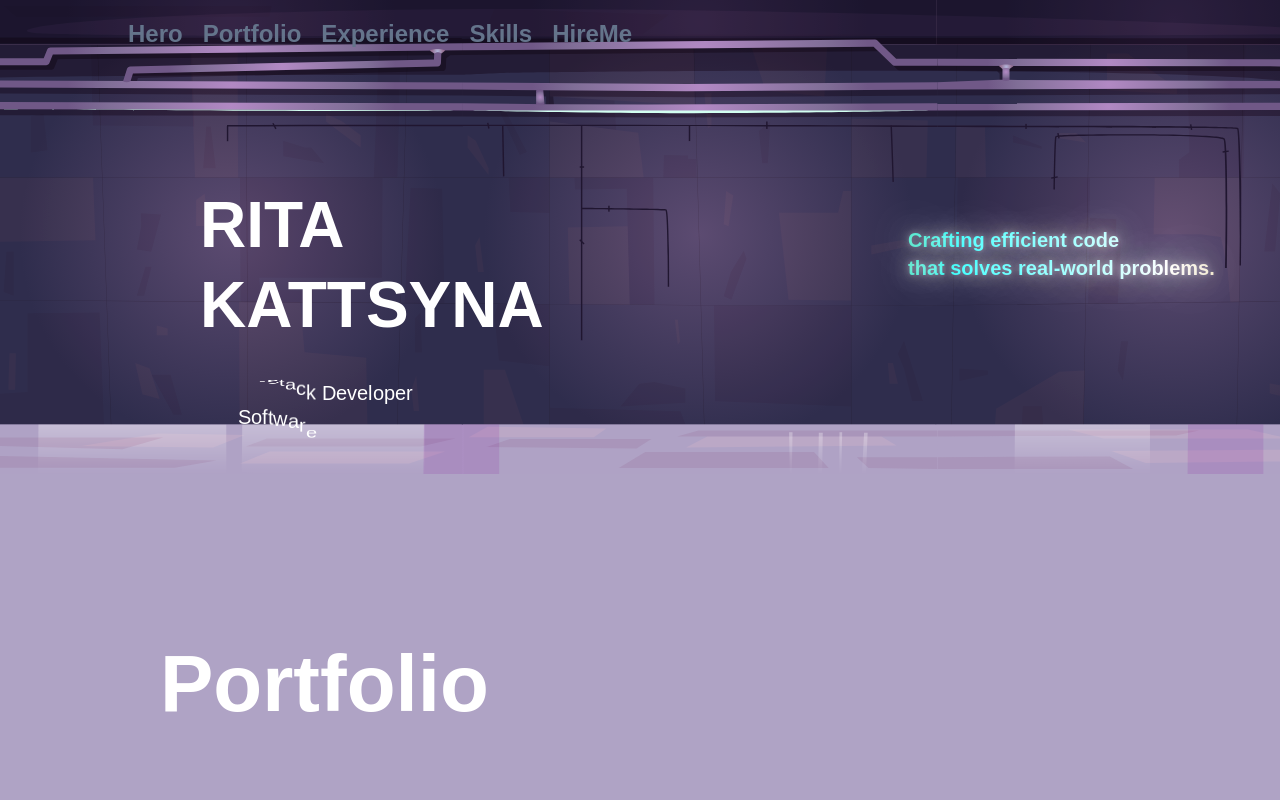
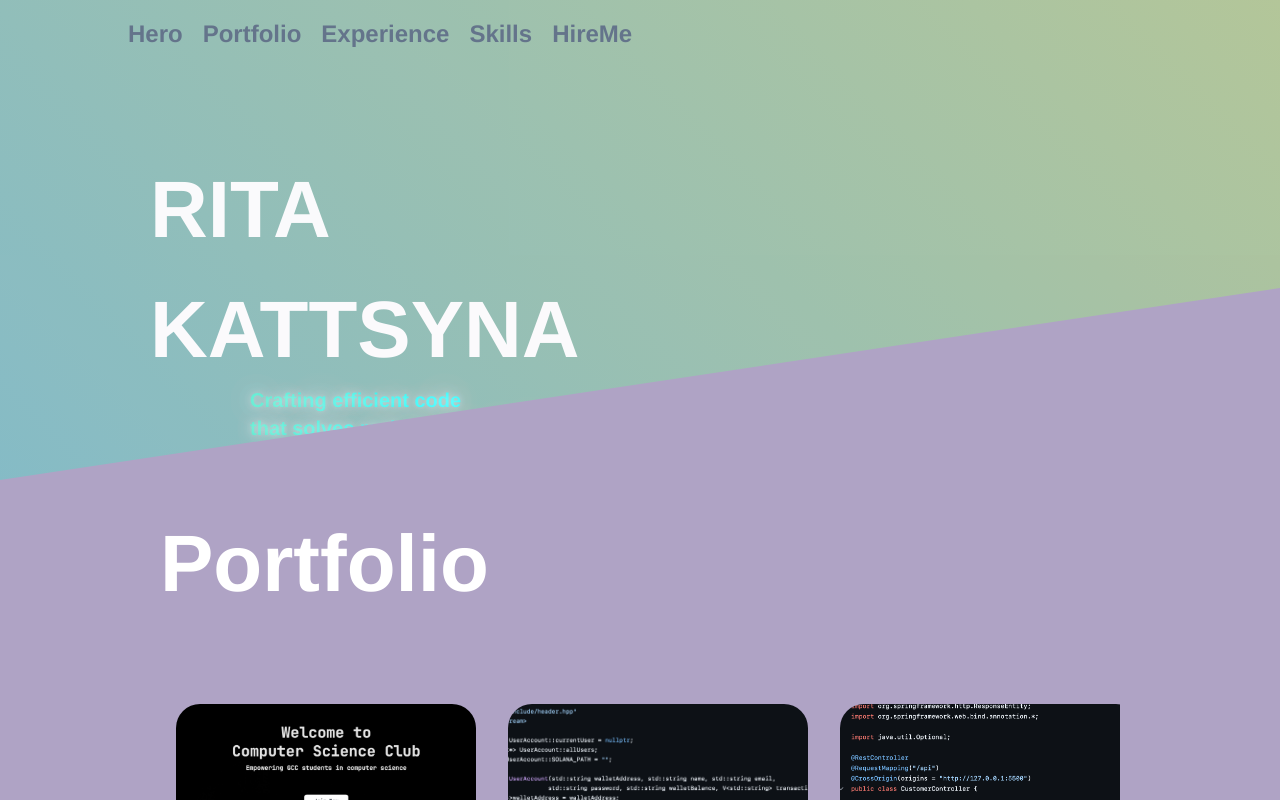
Before and after one commit to prostodiva/kattsyna, a React (Vite) app in the folder frontend/: page /home in a window 1280 px wide. Shown: the top 800 px of the page. Built offline with nearby package versions, Linux system fonts and the light colour scheme.

Commit message:
changed the style of hero

```diff
--- a/frontend/index.css
+++ b/frontend/index.css
@@ -4,11 +4,36 @@
 @tailwind components;
 @tailwind utilities;
 
+.animated-gradient {
+    position: absolute;
+    inset: 0;
+    width: 100%;
+    height: 100%;
+    background: linear-gradient(45deg, #9b6bdf, #b06bdf, #6bb8df, #dfd16b, #df6b9b, #9b6bdf);
+    background-size: 1200% 1200%;
+    animation: gradientMove 45s ease infinite;
+    z-index: 30;
+    clip-path: polygon(0 0, 100% 0, 100% 60%, 0 100%);
+    opacity: 0.95;
+}
+
+@keyframes gradientMove {
+    0% {
+        background-position: 0% 50%;
+    }
+    50% {
+        background-position: 100% 50%;
+    }
+    100% {
+        background-position: 0% 50%;
+    }
+}
+
 * {
     margin: 0;
     padding: 0;
     box-sizing: border-box;
-    font-family: "Montserrat", sans-serif;
+    font-family: "Helvetica", sans-serif;
     scroll-behavior: smooth;
     color-scheme: dark;
 }
--- a/frontend/src/components/Contact.jsx
+++ b/frontend/src/components/Contact.jsx
@@ -30,7 +30,7 @@ const Contact = () => {
                 </motion.div>
             </div>
 
-            <h2 className="text-white text-4xl font-bold mb-8 text-center">I am always up for a chat. Feel free to reach out.</h2>
+            <h2 className="text-white text-4xl font-bold mb-8 text-center font-helvetica">I am always up for a chat. Feel free to reach out.</h2>
             <div className="flex w-full max-w-5xl mx-auto justify-center">
                 <a href="https://www.linkedin.com/in/margarita-kattsyna/" target="_blank" rel="noopener noreferrer" className="block">
                 <ProfileCard {...profile} />
--- a/frontend/src/components/Hero.jsx
+++ b/frontend/src/components/Hero.jsx
@@ -1,27 +1,35 @@
 import "../../index.css";
-import Position from './Position';
-
-import bg from '../assets/parallax/back.svg';
+import { styles } from "../styles/index"
 
 const Hero = ({ scrollContainer }) => {
     return (
-        <section className="parallax">
-            <div className="parallax__content w-full z-30">
+        <section className="relative w-full h-[60vh] flex items-center justify-center overflow-hidden">
+            <div className="absolute inset-0 z-0 pointer-events-none">
+                <div className="w-full h-full diagonal-gradient"></div>
+            </div>
+            <div className="animated-gradient">
                 <div className="w-full lg:w-1/2">
-                    <h1 className='parallax__content_h1 font-bold text-white text-[32px] md:text-[64px] 2xl:text-[96px] leading-tight'>
+                    <h1 className={styles.sectionText}
+                    style={{
+                        marginLeft: "150px",
+                        marginTop: "150px"
+                    }}>
                         RITA <br /> KATTSYNA
                     </h1>
-                    <div>
-                        <Position />
-                    </div>
                 </div>
                 <div>
-                    <div className="parallax__content_p font-bold text-[14px] sm:text-[18px] md:text-[20px] 2xl:text-[24px] leading-[1.4] streaky-glow text-white -mt-48 sm:-mt-56 -ml-4 sm:-ml-8">
+                    <div className="font-bold text-[14px] sm:text-[18px] md:text-[20px] 2xl:text-[24px] leading-[1.4] streaky-glow text-white -mt-48 sm:-mt-56 -ml-4 sm:-ml-8"
+                         style={{
+                             fontFamily: 'sohne-var, "Helvetica Neue", Arial, sans-serif',
+                             fontSize: "20px",
+                             marginLeft: "250px",
+                             top: "220px"
+                         }}
+                    >
                        <p>Crafting efficient code <br /> that solves real-world problems.</p>
                     </div>
                 </div>
             </div>
-            <img className="parallax__bg" src={bg} alt="" />
         </section>
 
     );
--- a/frontend/src/components/NavBar.jsx
+++ b/frontend/src/components/NavBar.jsx
@@ -41,7 +41,7 @@ const NavBar = ({ children }) => {
 
     return (
         <nav
-    className="w-full -top-2 left-16 fixed items-center bg-transparent p-4 sm:px-16 sm:py-6 fixed z-50"
+    className="w-full -top-2 left-16 items-center bg-transparent p-4 sm:px-16 sm:py-6 fixed z-50"
         >
             <ul className='list-none hidden sm:flex flex-row gap-5'>
                 {navLinks.map((nav) => (
--- a/frontend/src/components/Portfolio.jsx
+++ b/frontend/src/components/Portfolio.jsx
@@ -33,7 +33,7 @@ const ProjectCard = ({ index, name, description, image }) => {
                     alt='project_image'
                     className='w-[300px] h-[200px] object-cover rounded-3xl'
                 />
-                <div className='mt-6 text-center w-full max-w-[300px]'>
+                <div className='mt-6 text-center w-full max-w-[300px]  font-helvetica'>
                     <h3 className='text-white font-medium text-xl md:text-2xl lg:text-3xl leading-tight'>{name}</h3>
                     <p className='mt-3 text-secondary text-sm md:text-base lg:text-lg'>{description}</p>
                 </div>
--- a/frontend/src/styles/index.js
+++ b/frontend/src/styles/index.js
@@ -1,5 +1,5 @@
 const styles = {
-    sectionText:  "text-white font-bold md:text-[80px] sm:text-[50px] text-[40px]",
+    sectionText:  "text-white font-bold font-helvetica md:text-[80px] sm:text-[50px] text-[40px]",
 };
 
 export { styles };
--- a/frontend/tailwind.config.cjs
+++ b/frontend/tailwind.config.cjs
@@ -5,7 +5,7 @@ module.exports = {
     theme: {
         extend: {
             fontFamily: {
-                'poppins': ['Poppins', 'sans-serif'],
+                'helvetica': ['Helvetica Neue', 'sans-serif'],
                 'montserrat': ['Montserrat', 'sans-serif'],
             },
             colors: {
```
Also changed, not shown: 2 other files (tests, documents, lock files or other folders).
